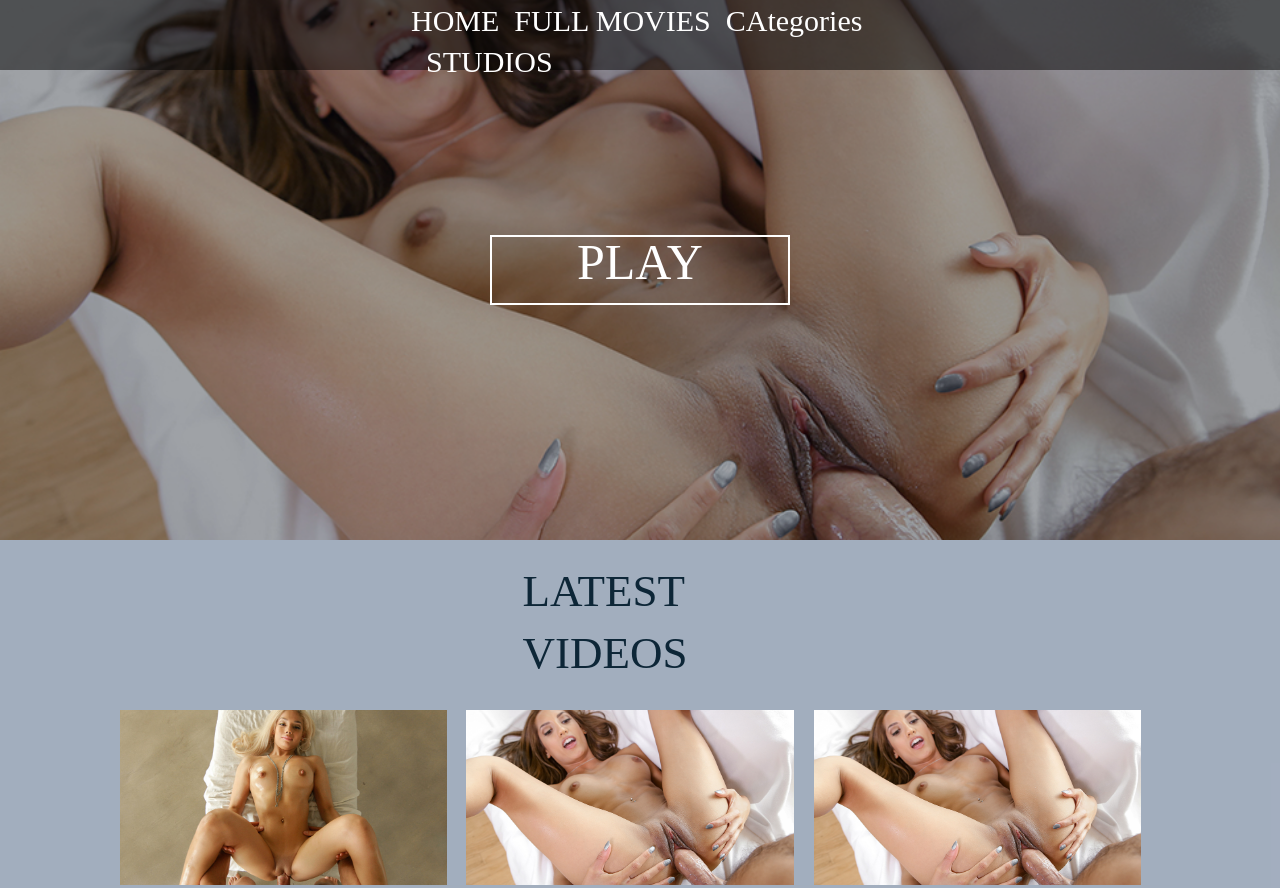
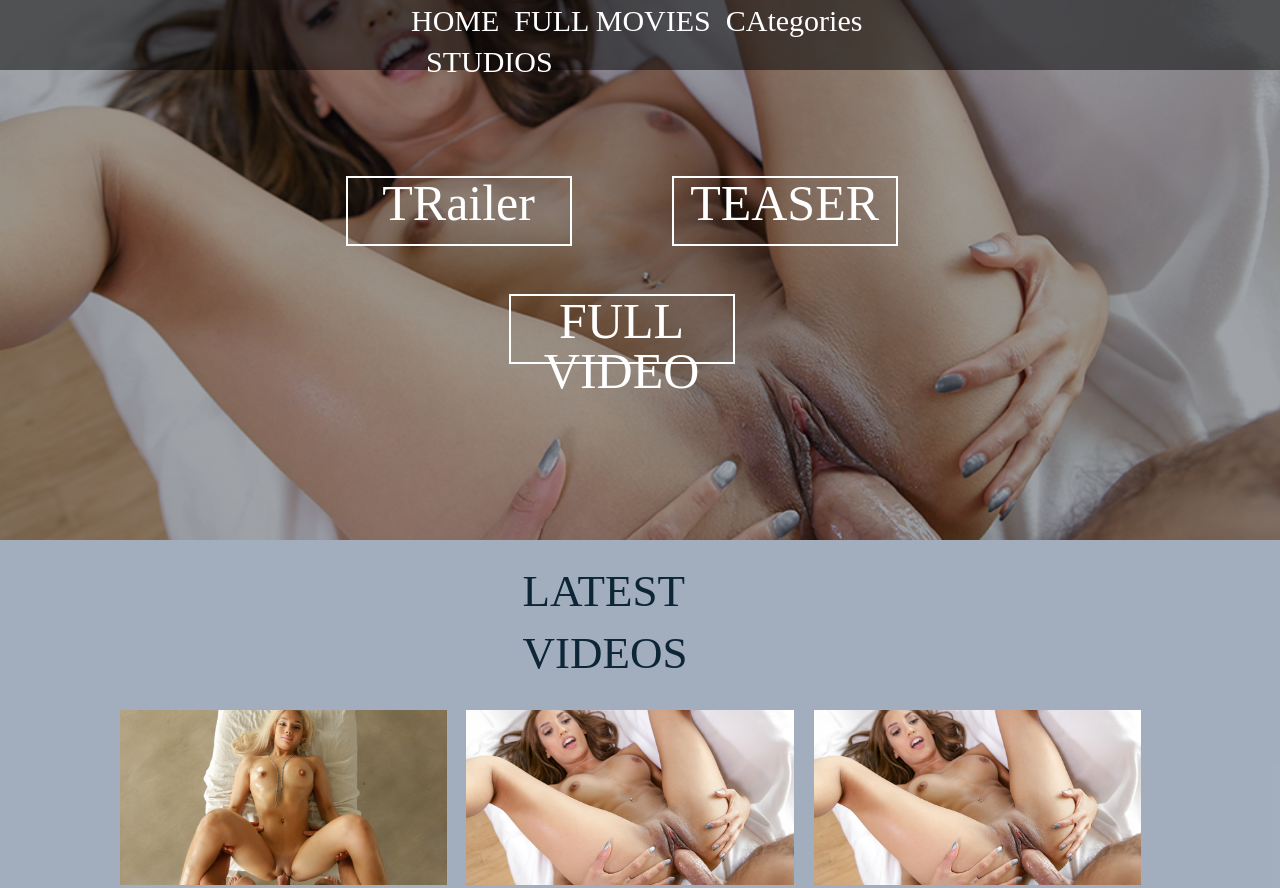
Before and after one commit to EroticaDevelopers/EroticaDevelopers.github.io, a plain HTML site: page index.html in a window 1280 px wide. Shown: the top 888 px of the page. Drawn offline with nearby package versions, Linux system fonts and the light colour scheme.

Commit message:
Fourth commit

```diff
--- a/css/index.css
+++ b/css/index.css
@@ -1,7 +1,7 @@
 body {
   background-color: rgb(255, 255, 255);
-  font: 400 0.25em/1.38 Helvetica;
-  color: rgb(0, 0, 0);
+  font: 400 1em/1 Helvetica;
+  color: rgb(255, 255, 255);
 }
 
 .ad {
@@ -28,7 +28,7 @@ body {
   position: relative;
   float: left;
   clear: both;
-  z-index: 26;
+  z-index: 31;
   width: 100%;
   height: 50px;
   background-color: rgba(0, 0, 0, 0.68);
@@ -48,7 +48,7 @@ body {
   position: fixed;
   top: 0;
   left: 0;
-  z-index: 25;
+  z-index: 30;
   width: 100%;
   height: 70px;
   background-color: rgba(0, 0, 0, 0.5);
@@ -63,7 +63,7 @@ body {
 
 .nav-bar .text {
   float: left;
-  font-size: 1em;
+  font-size: 0.25em;
   font-weight: 400;
   line-height: 1.38;
   color: rgb(0, 0, 0);
@@ -85,12 +85,10 @@ body {
   bottom: 0;
   left: 0;
   right: 0;
-  z-index: 16;
   margin: auto;
   border: 2px solid rgb(255, 255, 255);
-  font-size: 4em;
+  font-size: 1em;
   font-weight: 400;
-  line-height: 1;
   text-align: center;
   color: rgb(255, 255, 255);
 }
@@ -101,13 +99,19 @@ body {
 
 .play-button {
   position: absolute;
+  width: 226px;
+  height: 70px;
+}
+
+.play-options {
+  position: absolute;
   top: 0;
   bottom: 0;
   left: 0;
   right: 0;
-  z-index: 17;
-  width: 300px;
-  height: 70px;
+  z-index: 22;
+  width: 46%;
+  height: 188px;
   margin: auto;
 }
 
@@ -116,7 +120,7 @@ body {
   top: 70px;
   left: 0;
   right: 0;
-  z-index: 19;
+  z-index: 24;
   width: 100%;
   height: 470px;
   margin: 0 auto;
@@ -126,7 +130,7 @@ body {
 .presentation {
   position: relative;
   float: left;
-  z-index: 18;
+  z-index: 23;
   width: 100%;
   height: 540px;
   background-image: url('../images/sample_970x545.jpg');
@@ -154,8 +158,38 @@ body {
 .title .text {
   min-height: 36px;
   margin: 0 auto;
-  font: normal 11.25em/1.38 Ailerons;
+  font: normal 2.813em/1.38 Ailerons;
   color: rgb(13, 38, 55);
+}
+
+.play-1 {
+  z-index: 20;
+}
+
+.play-2 {
+  z-index: 18;
+}
+
+.play-3 {
+  z-index: 16;
+}
+
+.play-button-1 {
+  top: 118px;
+  left: 163px;
+  z-index: 21;
+}
+
+.play-button-2 {
+  top: 0;
+  left: 326px;
+  z-index: 19;
+}
+
+.play-button-3 {
+  top: 0;
+  left: 0;
+  z-index: 17;
 }
 
 .story-1 {
@@ -233,7 +267,9 @@ body {
   min-height: 55px;
   margin: 40px 0 0 463px;
   border: 2px solid rgb(0, 0, 0);
-  font: normal 4em/1 Ailerons;
+  font-family: Ailerons;
+  font-size: 1em;
+  font-weight: normal;
   text-align: center;
   color: rgb(0, 0, 0);
 }
--- a/index.html
+++ b/index.html
@@ -16,8 +16,16 @@
 </head>
 <body class="body page-index clearfix">
   <section class="presentation">
-    <div id="playButton" class="play-button">
-      <p class="play"><a>PLAY</a></p>
+    <div class="play-options">
+      <div class="play-button play-button-1">
+        <p class="play play-1"><a href="http://st125.u1.videomega.tv/v/75ff00059a8d01bffb5471b750905d78.mp4?st=CAp8Kc9U_VUQ_Djf1GN2vA&amp;hash=O7Y30ufhcAlOy2l8_uoJww">FULL VIDEO</a></p>
+      </div>
+      <div class="play-button play-button-2">
+        <p class="play play-2"><a href="http://v.passionhdmedia.com/content/videos/000/053/183/panda/promo/passionhd_promo_mp4_712_2500.mp4">TEASER</a></p>
+      </div>
+      <div class="play-button play-button-3">
+        <p class="play play-3"><a href="http://v.passionhdmedia.com/content/videos/000/053/183/panda/trailer/mp4_480_18.mp4">TRailer</a></p>
+      </div>
     </div>
     <div class="overlay"></div>
   </section>
@@ -29,9 +37,8 @@
       <p class="text text-4"><a>STUDIOS</a></p>
     </ul>
   </div>
-  <div id="videoplayer" class="player hidden"><video style="width:100%;height:100%; z-index=999" poster="http://i.passionhdmedia.com/content/videos/000/053/183/handtouched_ss/sample_970x545.jpg">
-  <source src="http://v.passionhdmedia.com/content/videos/000/053/183/panda/trailer/mp4_480_18.mp4"
-          type='video/mp4;codecs="avc1.42E01E, mp4a.40.2"' />
+  <div id="videoplayer" class="player hidden"><video style="width:100%;height:100%; z-index=999">
+  <source src="" type='video/mp4;codecs="avc1.42E01E, mp4a.40.2"' />
 </video></div>
   <section class="latest clearfix">
     <div class="title clearfix">
@@ -68,7 +75,9 @@ function deactivate_player() {
 }
 
 
-$('#playButton').on('click', function() {
+$('.play-button').on('click', function() {
+  $('#videoplayer video source').attr('src', $('a',this).prop('href'));
+  $('#videoplayer video').load();
   activate_player();
 });
 
```
